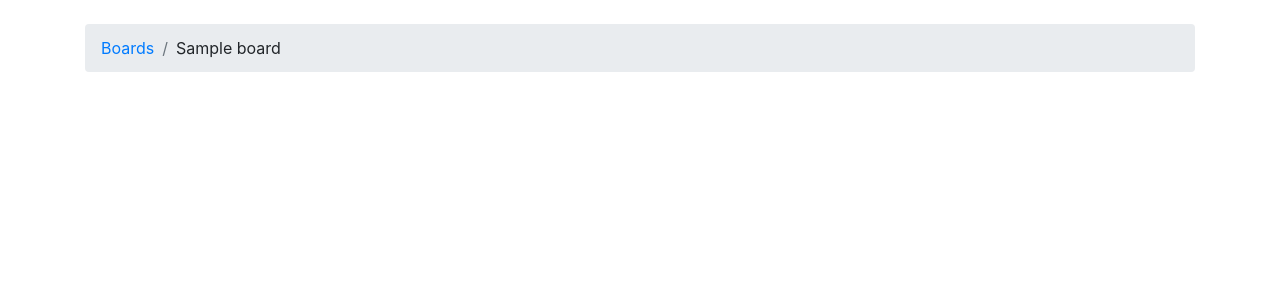
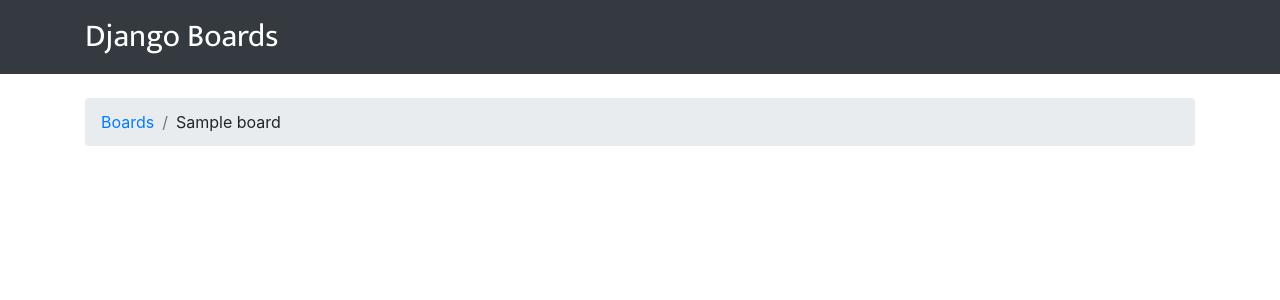
Before and after one commit to HaritsAcheiz/meetdjango, a Django app: page /boards/1/ in a window 1280 px wide. Shown: the top 300 px of the page. Run offline with Django 4.2, Linux system fonts and the light colour scheme; tables that the repository leaves empty hold one stand-in row (values such as "Sample post"); some libraries are stand-ins or nearby versions.

Commit message:
create app.css to apply font with googleapi

```diff
--- /dev/null
+++ b/static/css/app.css
@@ -0,0 +1,4 @@
+.navbar-brand {
+  font-family: 'Mukta', sans-serif;
+  font-size: 32px;
+}
--- a/templates/base.html
+++ b/templates/base.html
@@ -1,12 +1,22 @@
 {% load static %}
 <!--<!DOCTYPE html>-->
 <html lang="en">
+
 <head>
   <meta charset="UTF-8">
   <title>{% block title %}Django Boards{% endblock %}</title>
+  <link href="https://fonts.googleapis.com/css2?family=Mukta:wght@400;800&display=swap" rel="stylesheet">
   <link rel="stylesheet" href="{% static 'css/bootstrap.min.css' %}">
+  <link rel="stylesheet" href="{% static 'css/app.css' %}">
 </head>
+
 <body>
+  <nav class="navbar navbar-expand-lg navbar-dark bg-dark">
+    <div class="container">
+      <a class="navbar-brand" href="{% url 'home' %}">Django Boards</a>
+    </div>
+  </nav>
+
   <div class="container">
     <ol class="breadcrumb my-4">
       {% block breadcrumb %}
@@ -16,4 +26,5 @@
     {% endblock %}
   </div>
 </body>
+
 </html>
--- a/templates/topics.html
+++ b/templates/topics.html
@@ -1,7 +1,7 @@
 {% extends 'base.html' %}
 
 {% block title %}
-    {{board.name}} - {{board.super}}
+    {{board.name}} - {{block.super}}
 {% endblock %}
 
 {% block breadcrumb %}
```
